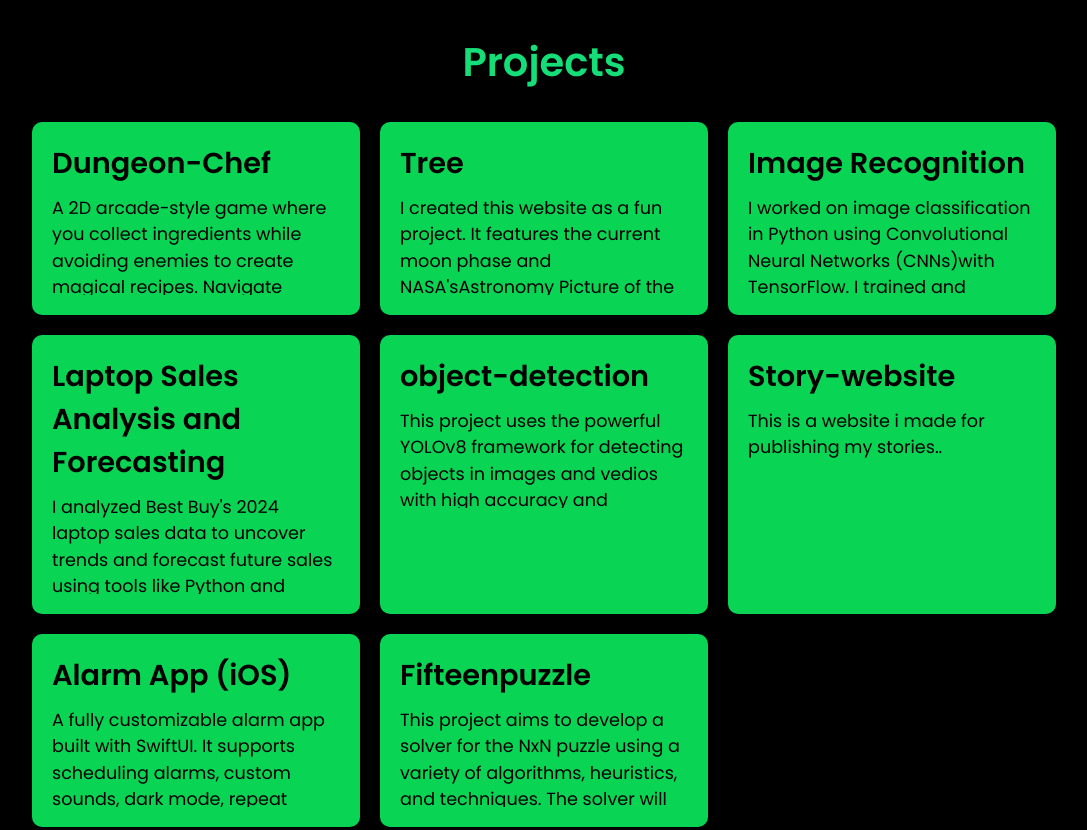
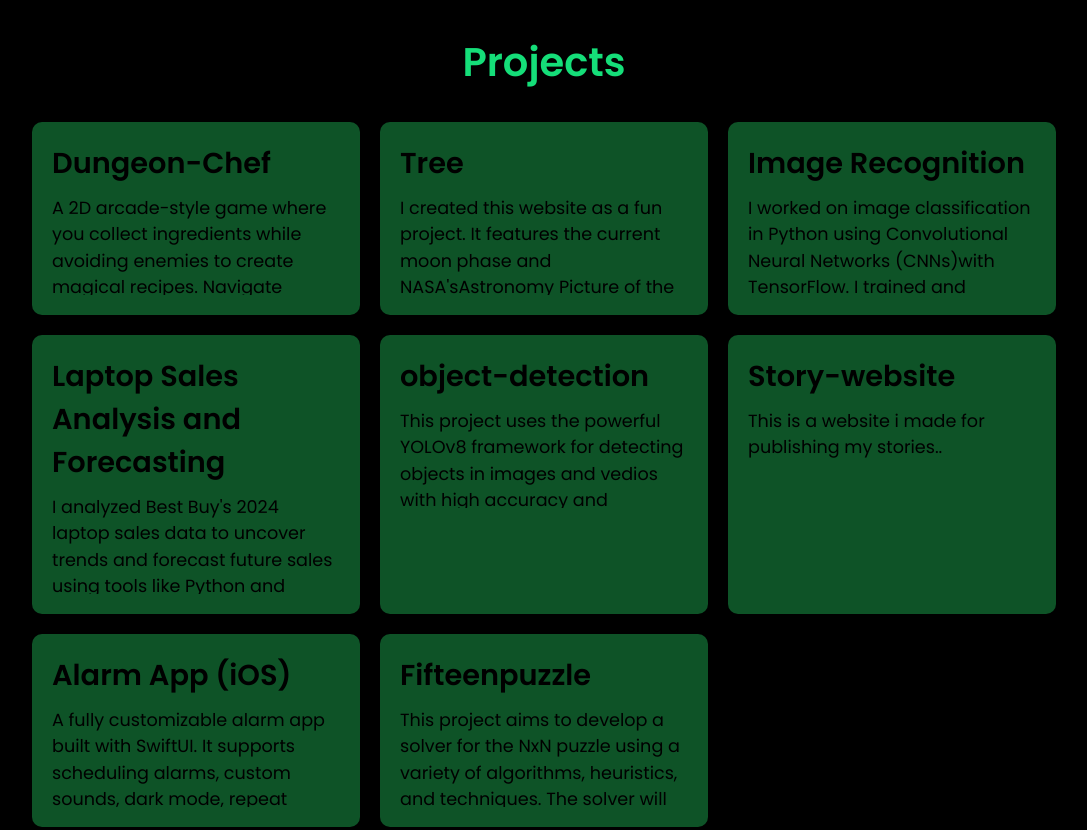
Before and after one commit to Nothing-atl/Portfolio, a plain HTML site: page index.html in a window 1280 px wide. Shown: the part 2060-2890 px from the top of the page, without its empty margins (96-1183 px from the left). Drawn offline with nearby package versions, Linux system fonts and the light colour scheme.

Commit message:
changed some style...

```diff
--- a/style.css
+++ b/style.css
@@ -278,7 +278,7 @@ section{
 
 /* Individual Project Box */
 .project {
-    background-color: #0ad454;
+    background-color: #0e5327;
     padding: 20px;
     border-radius: 10px;
     transition: 0.2s linear;
```
